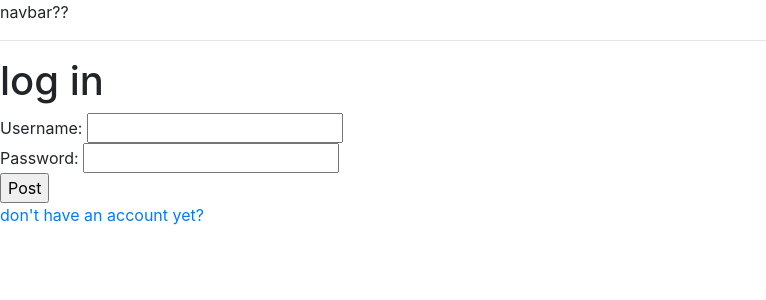
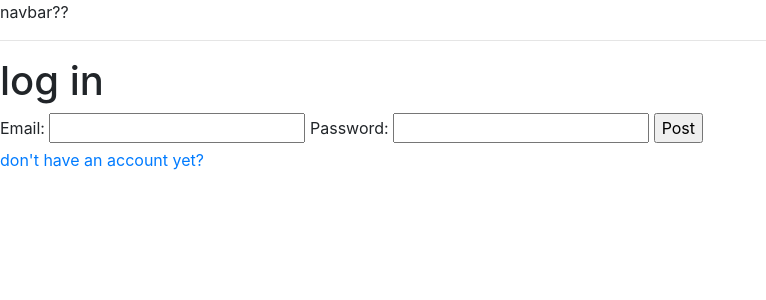
Before and after one commit to Mega-MagicDinosaur/verbose-broccoli, a Django app: page /user/login in a window 1280 px wide. Shown: the top 300 px of the page, without its empty margins (0-766 px from the left). Run offline with Django 4.2, Linux system fonts and the light colour scheme.

Commit message:
new commit: added forms attention: from now on user.username is the email. (due to authentication problems)

```diff
--- a/home/urls.py
+++ b/home/urls.py
@@ -3,5 +3,5 @@ from . import views
 
 urlpatterns = [
     path('', views.index_page, name='index_page'),
-    path('/<str:pk>', views.home_page, name='home_page'),
+    path('/<int:pk>', views.home_page, name='home_page'),
 ]
--- a/home/views.py
+++ b/home/views.py
@@ -9,7 +9,7 @@ def index_page(request):
 
 
 def home_page(request, pk):
-    user = User.objects.get(username=pk)
+    user = User.objects.get(id=pk)
     context = {
         'user': user
     }
--- /dev/null
+++ b/user/forms.py
@@ -0,0 +1,23 @@
+from django import forms
+from django.core.exceptions import ValidationError
+
+
+class LoginForm(forms.Form):
+    email = forms.EmailField()
+    password = forms.CharField(widget=forms.PasswordInput)
+
+    def clear(self):
+        cd = self.cleaned_data
+        #  error checking here
+        return cd
+
+
+class SignupForm(forms.Form):
+    username = forms.CharField()
+    email = forms.EmailField()
+    password = forms.CharField(widget=forms.PasswordInput)
+
+    def clear(self):
+        cd = self.cleaned_data
+        #  error checking here
+        return cd
--- a/user/templates/user/login.html
+++ b/user/templates/user/login.html
@@ -10,10 +10,11 @@
 <form action="" method="POST">
     {% csrf_token %}
 
-    Username: <input type="text" name="username"/><br>
-    Password: <input type="text" name="password"/><br>
-    {% if exceptions.empty_field_exc == True %} <p> one of the fields is empty! </p><br> {% endif %}
-    {% if exceptions.wrong_fields_exc == True %} <p> username or password are wrong! </p><br> {% endif %}
+    {{ form }}
+    {% if exceptions.auth_failed_exc == True %}
+    <p>failed to authenticate user</p>
+    {% endif %}
+
     <input type="submit" value="Post"/>
 </form>
 
--- a/user/views.py
+++ b/user/views.py
@@ -4,6 +4,8 @@ from django.contrib.auth.models import User
 
 # Create your views here.
 from django.views.decorators.csrf import csrf_protect
+
+from user.forms import *
 
 
 def login_page_redirect(request):
@@ -12,45 +14,42 @@ def login_page_redirect(request):
 
 @csrf_protect
 def signup_page(request):
-    create = True
-    exceptions = {'taken_username_exc': False, 'empty_field_exc': False, 'confirm_password_exc': False, }
-    context = {'exceptions': exceptions}
+    exceptions = {'taken_username_exc': False}
     if request.method == 'POST':
-        username = request.POST.get('username')
-        password = request.POST.get('password')
-        confirm = request.POST.get('confirm')
-        if not (username and password and confirm):
-            exceptions['empty_field_exc'] = True
-            create = False
-        if not (password == confirm):
-            exceptions['confirm_password_exc'] = True
-            create = False
-        if User.objects.filter(username=username):
-            exceptions['taken_username_exc'] = True
-            create = False
-        if create:
-            user = User.objects.create_user(username=username, password=password)
-            user.save()
-            return redirect('login_page')
+        form = SignupForm(request.POST)
+        if form.is_valid():
+            username = form.cleaned_data['username']
+            password = form.cleaned_data['password']
+            email = form.cleaned_data['email']
+            if not User.objects.filter(username=email):  # change to get
+                user = User.objects.create_user(username=email, password=password)  # EMAIL IS USED AS A USERNAME!!!
+                user.save()
+                return redirect('login_page')
+            else:
+                exceptions['taken_username_exc'] = True
+    else:
+        form = SignupForm()
+    context = {'form': form, 'exceptions': exceptions}
     return render(request, 'user/signup.html', context)
 
 
 @csrf_protect
 def login_page(request):
-    exceptions = {'filled_fields_exc': False, 'wrong_fields_exc': False, }
-    context = {'exceptions': exceptions}
+    exceptions = {'auth_failed_exc': False}
     if request.method == 'POST':
-        username = request.POST.get('username')
-        password = request.POST.get('password')
-        user = authenticate(username=username, password=password)
-        if user is not None:
-            login(request, user)
-            return redirect('home_page', username)
-        else:
-            if not (username and password):
-                exceptions['empty_field_exc'] = True
+        form = LoginForm(request.POST)
+        if form.is_valid():
+            email = form.cleaned_data['email']
+            password = form.cleaned_data['password']
+            user = authenticate(username=email, password=password)
+            if user is not None:
+                login(request, user=user)
+                return redirect('home_page', user.id)
             else:
-                exceptions['wrong_fields_exc'] = True
+                exceptions['auth_failed_exc'] = True
+    else:
+        form = LoginForm()
+    context = {'form': form, 'exceptions': exceptions}
     return render(request, 'user/login.html', context)
 
 
```
Also changed, not shown: user/templates/user/signup.html (+4 -7 lines), db.sqlite3.
